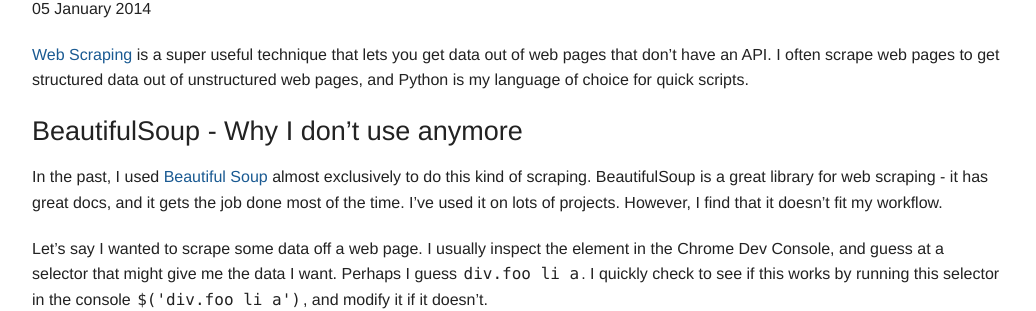
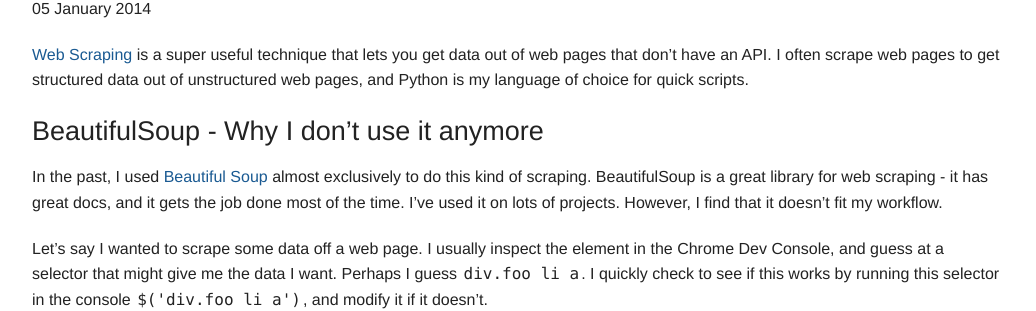
Before and after one commit to v/v.github.io, a Jekyll site: the page built from _posts/2014-01-05-scrape-the-web-using-css-selectors-in-python.markdown, in a window 1280 px wide. Shown: the part 235-546 px from the top of the page, without its empty margins (123-1159 px from the left). Built offline with Jekyll 4.4.1, drawn with Linux system fonts in a browser that asks for light colours; Markdown is read by kramdown in place of the engine named in the settings.

Commit message:
Thanks to @grardb, I suck less.

```diff
--- a/_posts/2014-01-05-scrape-the-web-using-css-selectors-in-python.markdown
+++ b/_posts/2014-01-05-scrape-the-web-using-css-selectors-in-python.markdown
@@ -5,10 +5,10 @@
 published: true
 ---
 
-[Web Scraping](en.wikipedia.org/wiki/Web_scraping) is a super useful technique that lets you get data out of web pages that don't have an API. I often scrape web pages to get structured data out of unstructured web pages, and Python is my language of choice for quick scripts.
+[Web Scraping](http://en.wikipedia.org/wiki/Web_scraping) is a super useful technique that lets you get data out of web pages that don't have an API. I often scrape web pages to get structured data out of unstructured web pages, and Python is my language of choice for quick scripts.
 
 
-### BeautifulSoup - Why I don't use anymore
+### BeautifulSoup - Why I don't use it anymore
 
 In the past, I used [Beautiful Soup](http://www.crummy.com/software/BeautifulSoup/) almost exclusively to do this kind of scraping. BeautifulSoup is a great library for web scraping - it has great docs, and it gets the job done most of the time. I've used it on lots of projects. However, I find that it doesn't fit my workflow.
 
```
